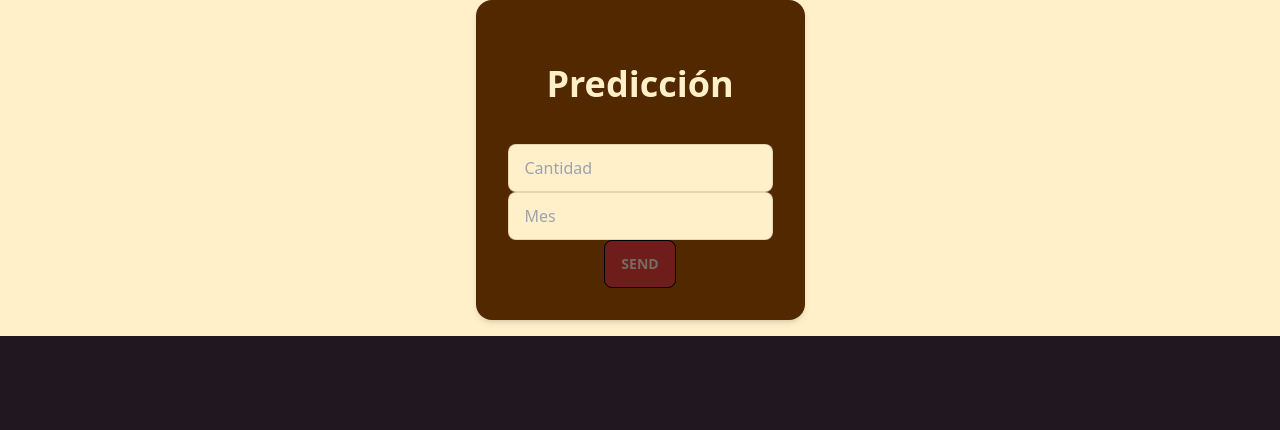
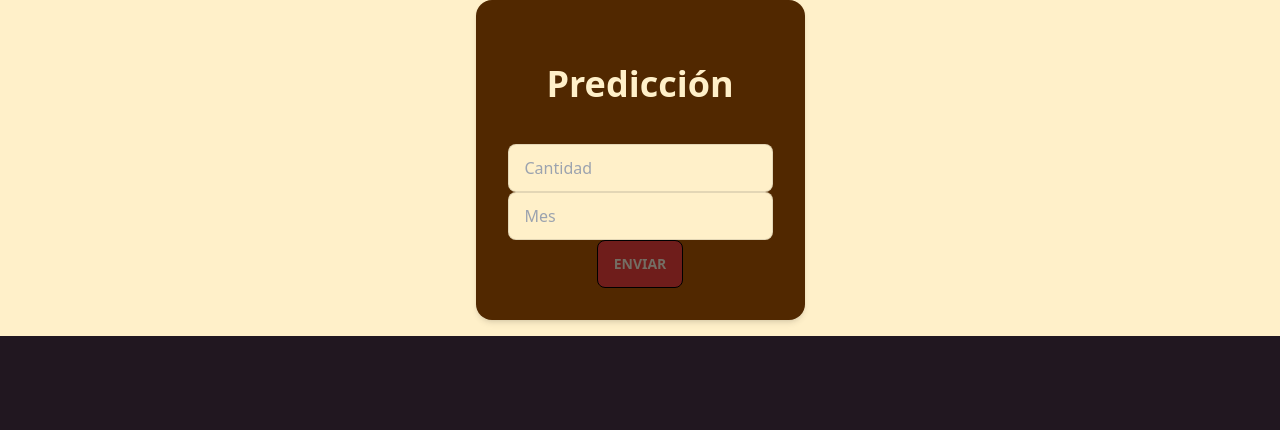
Before and after one commit to SebEspinoza/WebModel, a Flask app: page / in a window 1280 px wide. Shown: the top 430 px of the page. Run offline with Flask 3, Linux system fonts and the light colour scheme; parts of the project's set-up code (start-up, migrations or seed data) failed here and were passed over; some libraries are stand-ins or nearby versions.

Commit message:
colored textt

```diff
--- a/templates/index.html
+++ b/templates/index.html
@@ -18,10 +18,10 @@
                     <p class="text-[#fff0c9] text-4xl text-center py-10">Predicción</p>
                 </b>
                 <input type="number" step="0.01" name="cantidad" required="required" placeholder="Cantidad"
-                    class="bg-[#fff0c9] input input-bordered">
+                    class="bg-[#fff0c9] input input-bordered text-black">
                 <input type="string" step="0.01" name="mes" required="required" placeholder="Mes"
-                    class="bg-[#fff0c9] input input-bordered ">
-                <button type="submit" class="btn bg-[#6f1d1b] btn-active">Send</button>
+                    class="bg-[#fff0c9] text-black input input-bordered ">
+                <button type="submit" class="btn bg-[#6f1d1b] btn-active">Enviar</button>
                 {%if prediction_text %}
                 <b>
                     <p class="text-2xl text-center">{{prediction_text}}</p>
```
